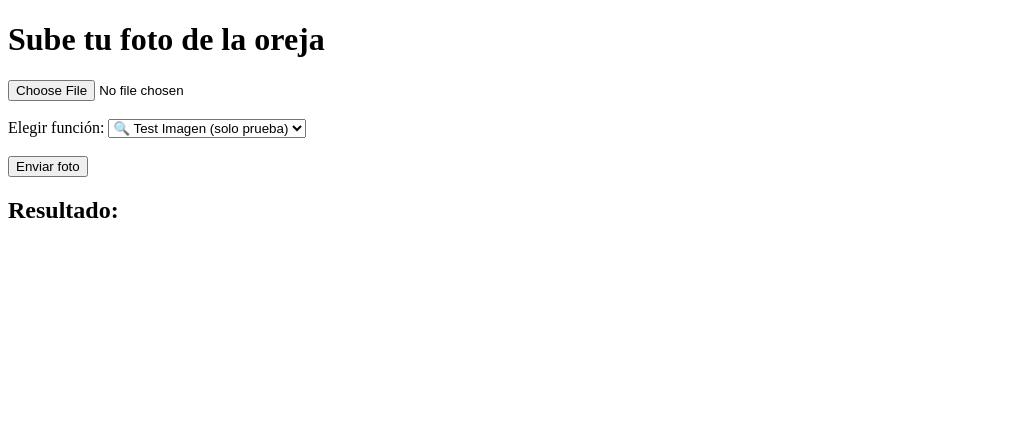
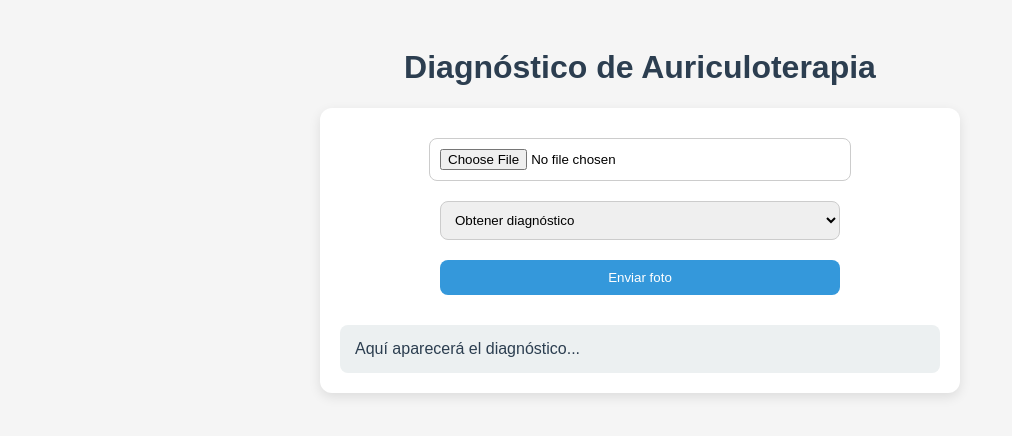
Before and after one commit to santulan333-eng/auriculoterapia-ia, a website: page index.html in a window 1280 px wide. Shown: the whole page, without its empty margins (0-1012 px from the left). Drawn offline with Linux system fonts and the light colour scheme.

Commit message:
Update index.html

```diff
--- a/index.html
+++ b/index.html
@@ -1,61 +1,111 @@
 <!DOCTYPE html>
 <html lang="es">
 <head>
-  <meta charset="UTF-8">
-  <title>Auriculoterapia IA</title>
+  <meta charset="UTF-8" />
+  <meta name="viewport" content="width=device-width, initial-scale=1.0" />
+  <title>Diagnóstico de Auriculoterapia</title>
+  <style>
+    body {
+      font-family: Arial, sans-serif;
+      background: #f5f5f5;
+      display: flex;
+      flex-direction: column;
+      align-items: center;
+      justify-content: flex-start;
+      padding: 20px;
+    }
+    h1 {
+      color: #2c3e50;
+    }
+    .container {
+      background: white;
+      padding: 20px;
+      border-radius: 12px;
+      box-shadow: 0 4px 12px rgba(0,0,0,0.1);
+      width: 100%;
+      max-width: 600px;
+      text-align: center;
+    }
+    input, select, button {
+      margin: 10px 0;
+      padding: 10px;
+      width: 100%;
+      max-width: 400px;
+      border-radius: 8px;
+      border: 1px solid #ccc;
+    }
+    button {
+      background: #3498db;
+      color: white;
+      border: none;
+      cursor: pointer;
+      transition: background 0.3s;
+    }
+    button:hover {
+      background: #2980b9;
+    }
+    #resultado {
+      margin-top: 20px;
+      padding: 15px;
+      background: #ecf0f1;
+      border-radius: 8px;
+      white-space: pre-wrap;
+      text-align: left;
+      font-size: 16px;
+      color: #2c3e50;
+    }
+  </style>
 </head>
 <body>
-  <h1>Sube tu foto de la oreja</h1>
-
-  <input type="file" id="foto" accept="image/*"><br><br>
-
-  <label for="funcion">Elegir función:</label>
-  <select id="funcion">
-    <option value="testimagen">🔍 Test Imagen (solo prueba)</option>
-    <option value="diagnostico">🧠 Diagnóstico IA</option>
-  </select>
-
-  <br><br>
-  <button onclick="enviarFoto()">Enviar foto</button>
-
-  <h2>Resultado:</h2>
-  <pre id="resultado"></pre>
+  <h1>Diagnóstico de Auriculoterapia</h1>
+  <div class="container">
+    <input type="file" id="fotoInput" accept="image/*" />
+    <select id="accion">
+      <option value="diagnostico">Obtener diagnóstico</option>
+    </select>
+    <button onclick="enviarFoto()">Enviar foto</button>
+    <div id="resultado">Aquí aparecerá el diagnóstico...</div>
+  </div>
 
   <script>
     async function enviarFoto() {
-      const archivo = document.getElementById("foto").files[0];
-      if (!archivo) {
-        alert("Por favor selecciona una foto primero");
+      const fileInput = document.getElementById('fotoInput');
+      const accion = document.getElementById('accion').value;
+      const resultadoDiv = document.getElementById('resultado');
+
+      if (fileInput.files.length === 0) {
+        resultadoDiv.innerText = "⚠️ Por favor selecciona una imagen primero.";
         return;
       }
 
-      const funcion = document.getElementById("funcion").value;
+      const file = fileInput.files[0];
+      const reader = new FileReader();
 
-      // Convierte la imagen a Base64
-      const reader = new FileReader();
       reader.onloadend = async () => {
-        const base64 = reader.result;
+        const base64Image = reader.result;
 
-        document.getElementById("resultado").textContent = "Enviando imagen...";
+        resultadoDiv.innerText = "⏳ Procesando la imagen...";
 
         try {
-          const resp = await fetch(`/.netlify/functions/${funcion}`, {
+          const response = await fetch(`/.netlify/functions/${accion}`, {
             method: "POST",
-            headers: {
-              "Content-Type": "application/json"
-            },
-            body: JSON.stringify({ imagen: base64 })
+            body: JSON.stringify({ imagen: base64Image }),
           });
 
-          const data = await resp.json();
-          document.getElementById("resultado").textContent =
-            JSON.stringify(data, null, 2);
-        } catch (err) {
-          document.getElementById("resultado").textContent =
-            "❌ Error en la solicitud: " + err.message;
+          const data = await response.json();
+
+          if (data.diagnostico) {
+            resultadoDiv.innerText = "✅ Diagnóstico recibido:\n\n" + data.diagnostico;
+          } else {
+            resultadoDiv.innerText = "⚠️ Error: " + (data.error || "No se obtuvo diagnóstico.");
+          }
+        } catch (error) {
+          console.error(error);
+          resultadoDiv.innerText = "⚠️ Error al conectar con el servidor.";
         }
       };
-      reader.readAsDataURL(archivo);
+
+      reader.readAsDataURL(file);
     }
   </script>
 </body>
```
